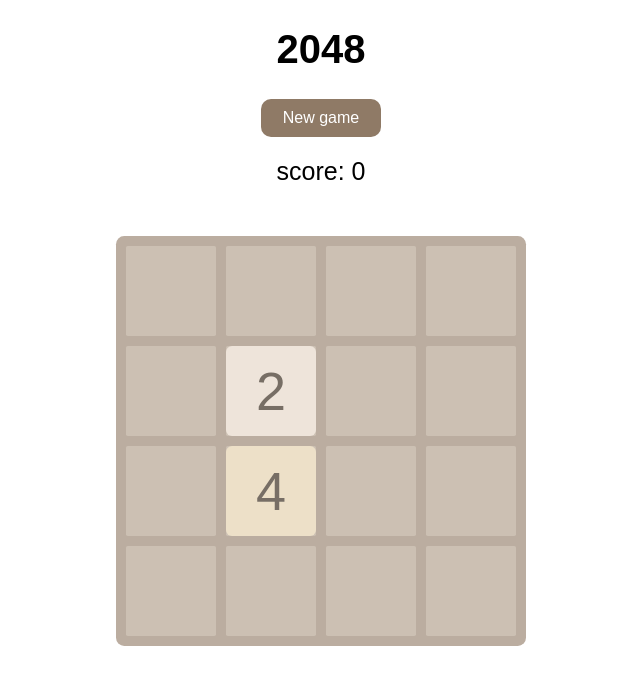
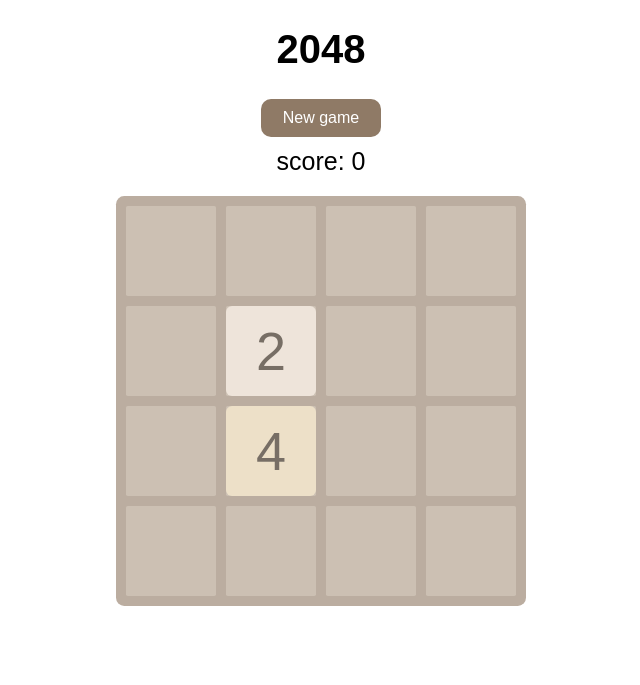
Before and after one commit to fenpho/resume, a PHP site: page / in a window 1280 px wide. Shown: the top 685 px of the page, without its empty margins (319-959 px from the left). Run offline with PHP 8.4, Linux system fonts and the light colour scheme.

Commit message:
add games 2048

```diff
--- a/2048/index.css
+++ b/2048/index.css
@@ -11,7 +11,7 @@ h1{
 }
 header .newgamebutton{
 	display: block;
-	margin: 20px auto;
+	margin: 10px auto;
 	width: 100px;
 	padding: 10px;
 	background-color: #8f7a66;
@@ -26,14 +26,14 @@ header .newgamebutton:hover{
 header p{
 	font-family: Arial;
 	font-size: 25px;
-	margin: 20px auto;
+	margin: 10px auto;
 }
 
 .grid-container{
 	width: 460px;
 	height: 460px;
 	padding: 20px;
-	margin: 50px auto;
+	margin: 20px auto;
 	background-color: #bbada0;
 	border-radius: 10px;
 	position: relative;
```
